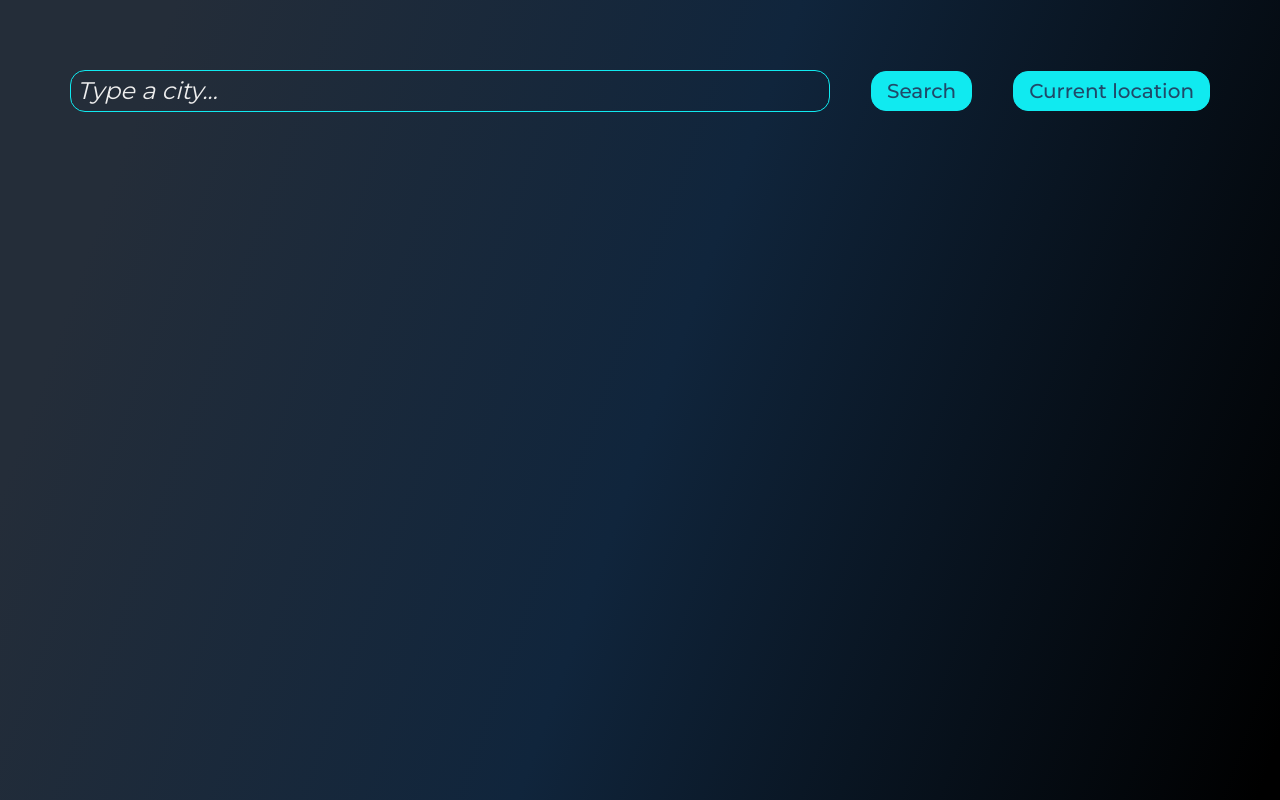
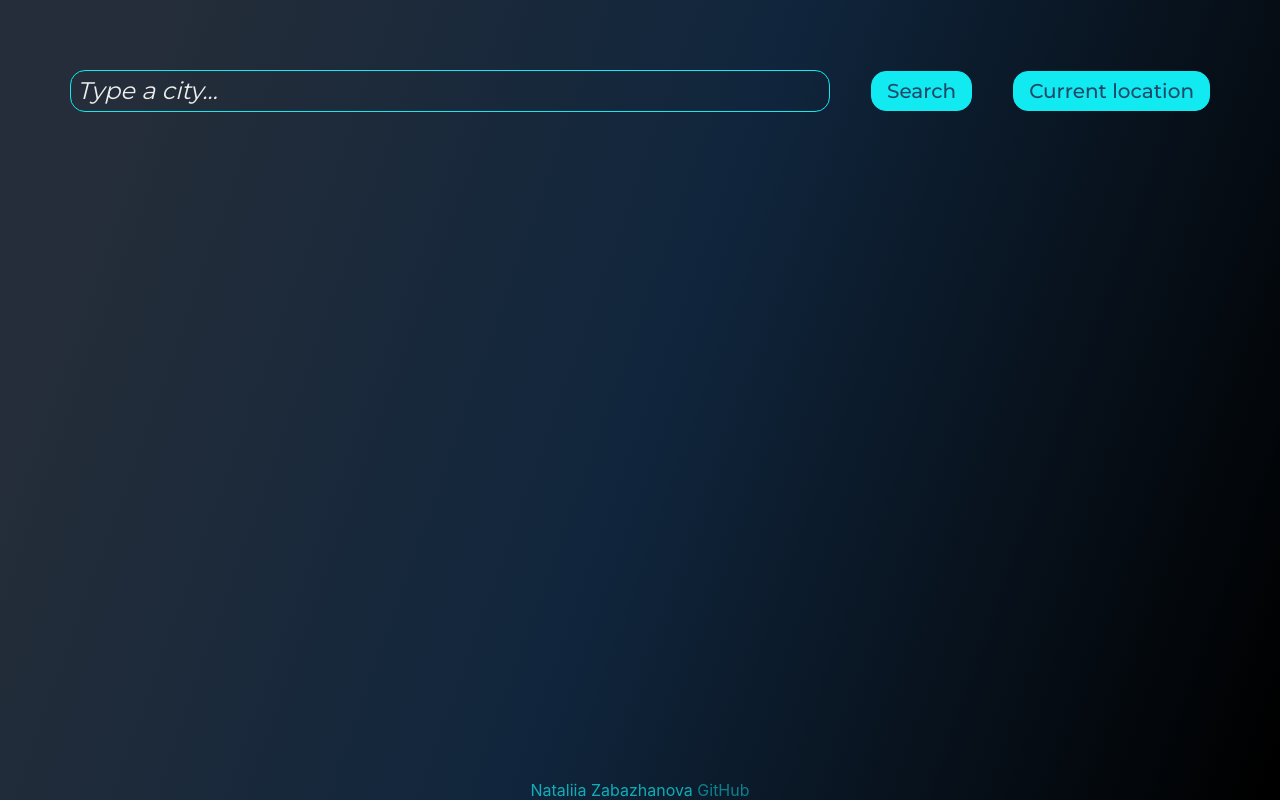
Before and after one commit to NataliiaZabazhanova/weather-week4-hw, a React (Create React App) app: page / in a window 1280 px wide. Built offline with nearby package versions, Linux system fonts and the light colour scheme.

Commit message:
Add footer

```diff
--- a/src/App.css
+++ b/src/App.css
@@ -7,4 +7,14 @@
 }
 .container {
   padding: 70px;
+
 }
+.App__body {
+
+}
+.App__footer {
+  position: fixed;
+  bottom: 0;
+  left: 50%;
+  transform: translate(-50%, 0);
+}
--- a/src/App.js
+++ b/src/App.js
@@ -1,11 +1,17 @@
 import './App.css';
+import Footer from './Footer';
 import Weather from './Weather';
 
 function App() {
   return (
     <div className="App">
       <div className="container">
-        <Weather />
+        <div className='App__body'>
+          <Weather />
+        </div>
+        <div className='App__footer'>
+          <Footer />
+        </div>
       </div>
     </div>
   );
--- /dev/null
+++ b/src/Footer.css
@@ -0,0 +1,12 @@
+.Footer {
+    color: #10EAF0;
+    opacity: 0.7;
+}
+.Footer a {
+    color: #10EAF0;
+    opacity: 0.7;
+    text-decoration: none;
+}
+.Footer a:hover {
+    cursor: pointer;
+}
--- /dev/null
+++ b/src/Footer.js
@@ -0,0 +1,10 @@
+import React from "react";
+import "./Footer.css";
+
+export default function Footer() {
+    return (
+        <div className="Footer">
+           <p>Nataliia Zabazhanova   <a href="https://github.com/NataliiaZabazhanova/weather-week4-hw">GitHub</a></p>
+        </div>
+    );
+}
```
